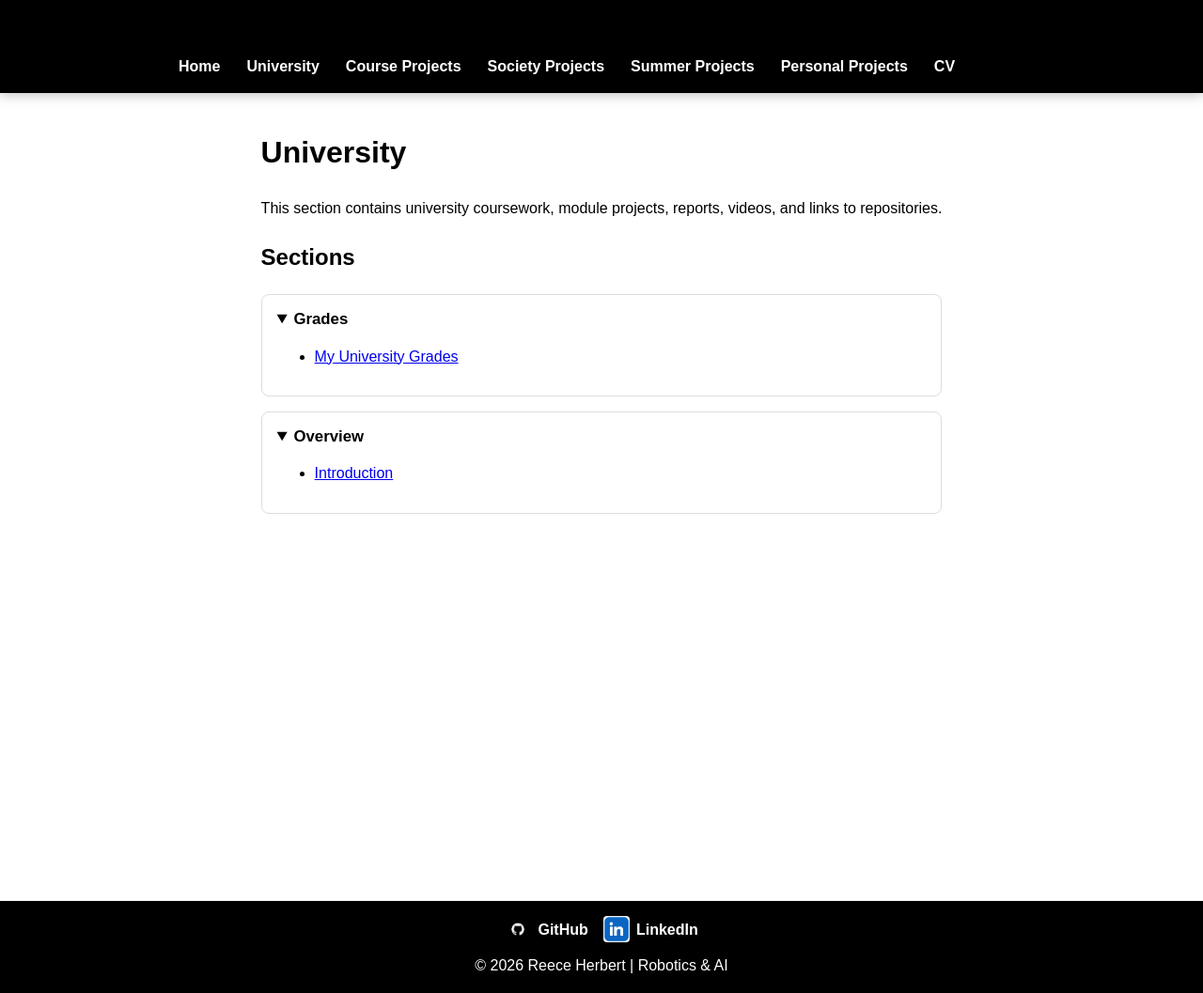
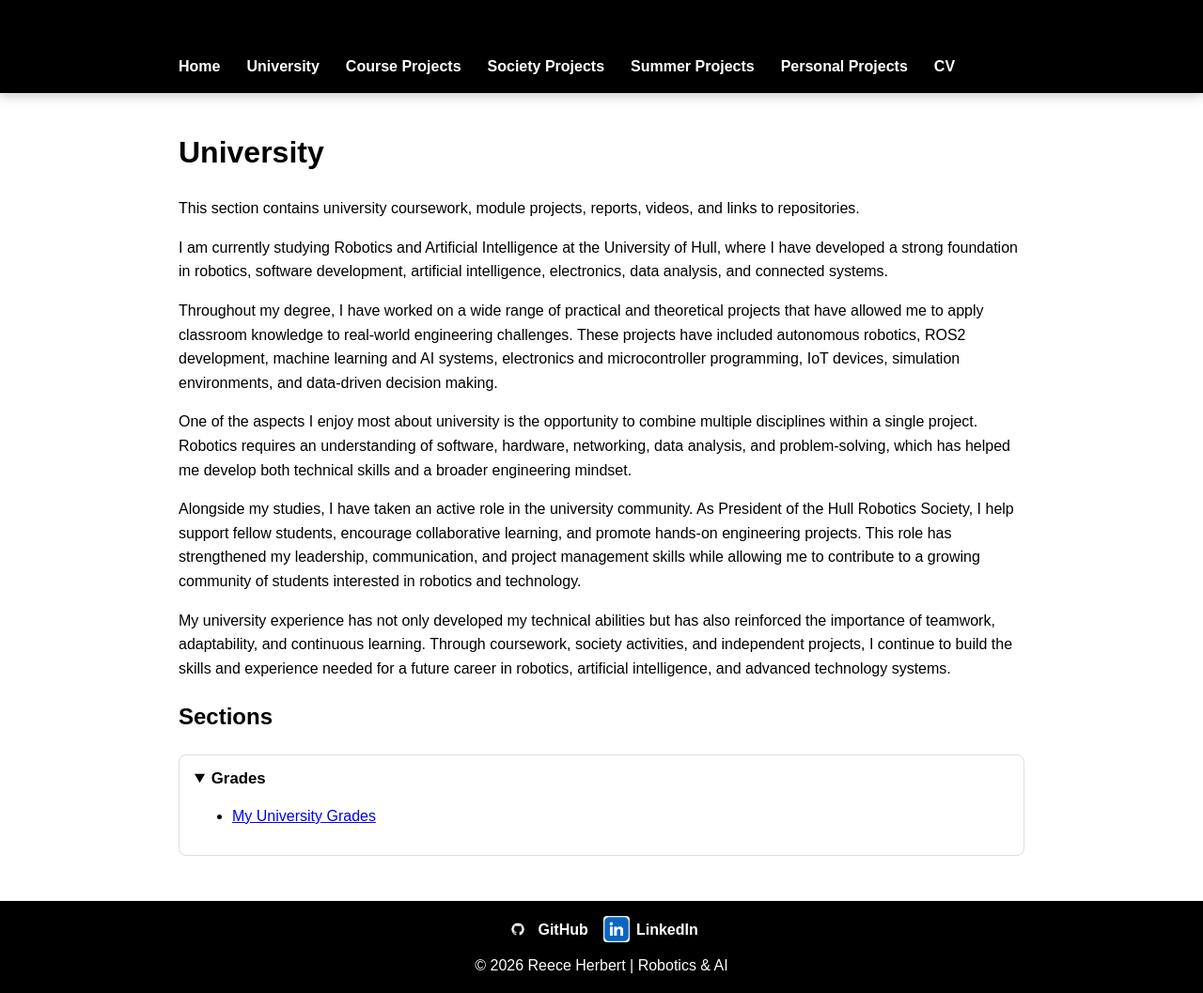
Before and after one commit to reeceherbert887/reeces-robotics-portfolio.github.io, a Jekyll site: the page built from university.md, in a window 1280 px wide and 1057 px high. Shown: the whole window at 94% size. Built offline with Jekyll 4.4.1, drawn with Linux system fonts in a browser that asks for light colours.

Commit message:
More content

```diff
--- a/_includes/nav.html
+++ b/_includes/nav.html
@@ -2,7 +2,7 @@
   <div class="site-header-inner">
     <div class="site-brand">Robotics Portfolio</div>
     <nav class="site-nav">
-      <a href="/about/">Home</a>
+      <a href="/home/">Home</a>
       <a href="/university/">University</a>
       <a href="/course-projects/">Course Projects</a>
       <a href="/society-projects/">Society Projects</a>
--- a/university.md
+++ b/university.md
@@ -8,6 +8,16 @@ permalink: /university/
 
 This section contains university coursework, module projects, reports, videos, and links to repositories.
 
+I am currently studying Robotics and Artificial Intelligence at the University of Hull, where I have developed a strong foundation in robotics, software development, artificial intelligence, electronics, data analysis, and connected systems.
+
+Throughout my degree, I have worked on a wide range of practical and theoretical projects that have allowed me to apply classroom knowledge to real-world engineering challenges. These projects have included autonomous robotics, ROS2 development, machine learning and AI systems, electronics and microcontroller programming, IoT devices, simulation environments, and data-driven decision making.
+
+One of the aspects I enjoy most about university is the opportunity to combine multiple disciplines within a single project. Robotics requires an understanding of software, hardware, networking, data analysis, and problem-solving, which has helped me develop both technical skills and a broader engineering mindset.
+
+Alongside my studies, I have taken an active role in the university community. As President of the Hull Robotics Society, I help support fellow students, encourage collaborative learning, and promote hands-on engineering projects. This role has strengthened my leadership, communication, and project management skills while allowing me to contribute to a growing community of students interested in robotics and technology.
+
+My university experience has not only developed my technical abilities but has also reinforced the importance of teamwork, adaptability, and continuous learning. Through coursework, society activities, and independent projects, I continue to build the skills and experience needed for a future career in robotics, artificial intelligence, and advanced technology systems.
+
 ## Sections
 
 
@@ -17,11 +27,3 @@ This section contains university coursework, module projects, reports, videos, a
 		<li><a href="/university/grades/01-grades/">My University Grades </a></li>
 	</ul>
 </details>
-
-
-<details class="project-dropdown" open>
-	<summary><strong>Overview</strong></summary>
-	<ul>
-		<li><a href="/university/overview/01-introduction/">Introduction</a></li>
-	</ul>
-</details>
```
Also changed, not shown: home.md (renamed from about.md, +19 -2 lines), university/overview/01-introduction.md (deleted, +0 -7 lines).
